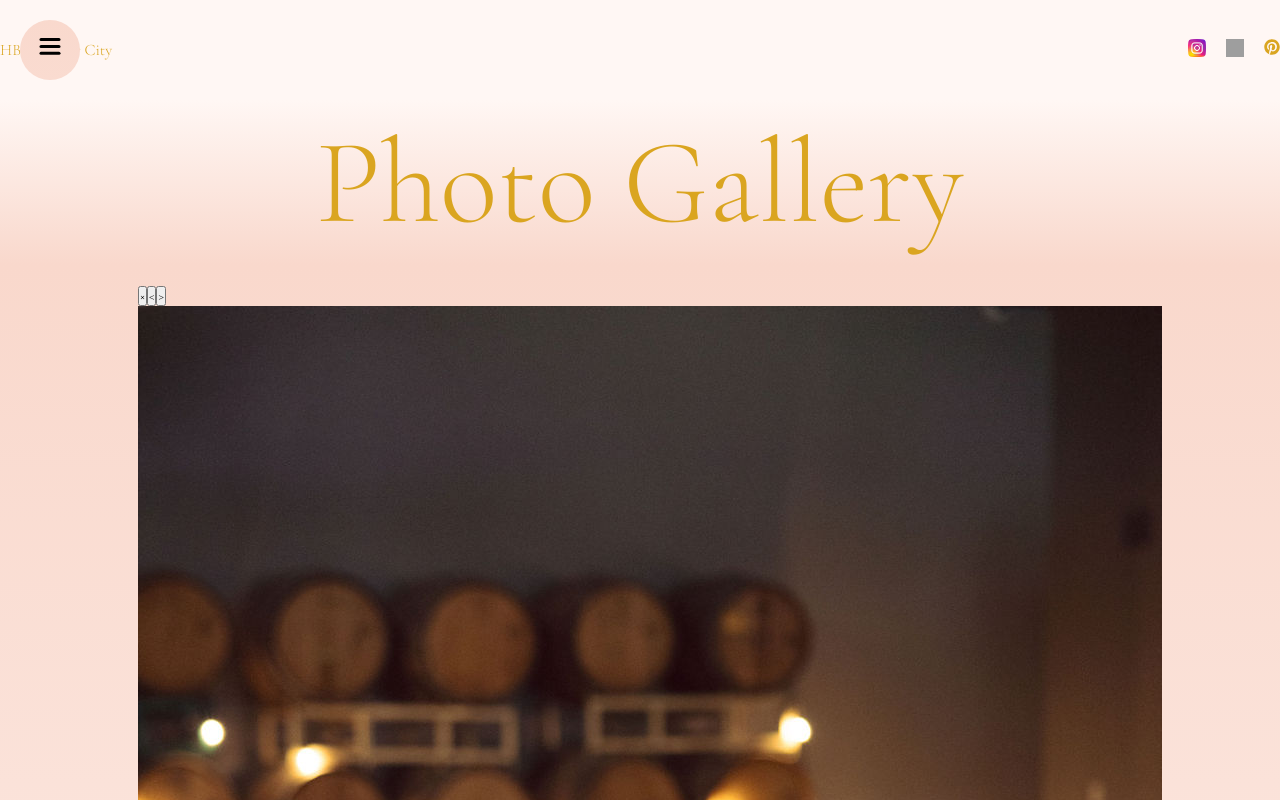
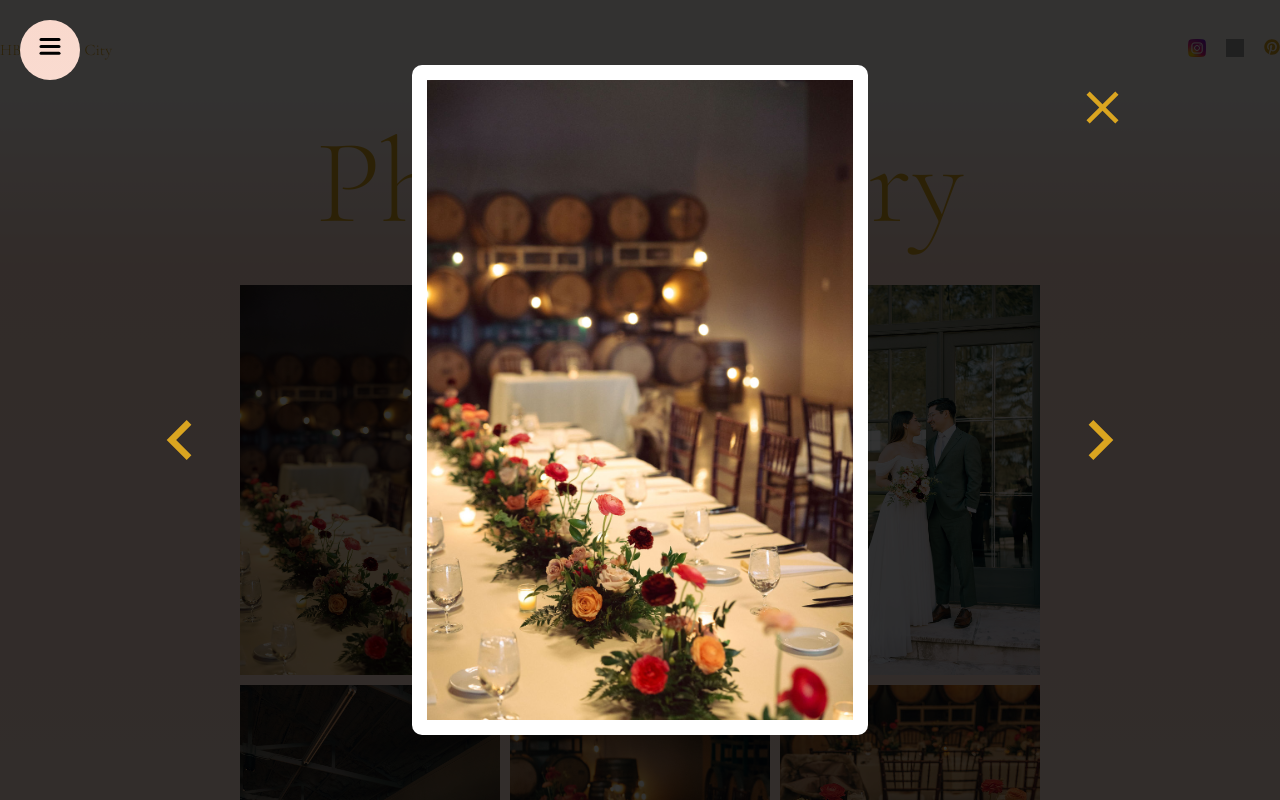
Before and after one commit to GPain2007/hbmAnimated, a React (Vite) app: page /gallery in a window 1280 px wide. Both pictures are taken after a click on the picture 370 px from the left and 479 px from the top of the page. Shown: the top 800 px of the page. Built offline with nearby package versions, Linux system fonts and the light colour scheme; grey boxes are pictures that could not be loaded; a web font is replaced by a local one.

Commit message:
added funcitonaliy for images

```diff
--- a/src/components/imagesviewer/ImageViewer.jsx
+++ b/src/components/imagesviewer/ImageViewer.jsx
@@ -1,6 +1,7 @@
 import "./ImageViewer.scss";
 import { useState } from "react";
-import Lightbox from "react-image-lightbox";
+import { IoMdClose } from "react-icons/io";
+import { MdKeyboardArrowLeft, MdKeyboardArrowRight } from "react-icons/md";
 import IMG1 from "/1S0A3672.jpg";
 import IMG2 from "/1S0A3677.jpg";
 import IMG3 from "/1S0A3668.jpg";
@@ -102,16 +103,21 @@ const ImageViewer = () => {
       {isOpen && (
         <div className="lightbox-overlay">
           <div className="lightbox-container">
-            <button className="lightbox-close" onClick={closeLightbox}>
-              &times;
-            </button>
-            <button className="lightbox-prev" onClick={handlePrev}>
-              &lt;
-            </button>
-            <button className="lightbox-next" onClick={handleNext}>
-              &gt;
-            </button>
-            <img src={images[currentIndex]} alt="lightbox image" />
+            <IoMdClose className="lightbox-close" onClick={closeLightbox} />
+            <MdKeyboardArrowLeft
+              className="lightbox-prev"
+              onClick={handlePrev}
+            />
+            <MdKeyboardArrowRight
+              className="lightbox-next"
+              onClick={handleNext}
+            />
+
+            <img
+              src={images[currentIndex]}
+              alt="lightbox image"
+              className="lightbox-image"
+            />
           </div>
         </div>
       )}
--- a/src/components/imagesviewer/ImageViewer.scss
+++ b/src/components/imagesviewer/ImageViewer.scss
@@ -76,3 +76,88 @@
   height: 100%;
   object-fit: cover;
 }
+
+.lightbox-overlay {
+  position: fixed;
+  top: 0;
+  left: 0;
+  width: 100%;
+  height: 100%;
+  background-color: rgba(0, 0, 0, 0.8);
+  display: flex;
+
+  justify-content: center;
+  align-items: center;
+  opacity: 0; /* Initially hidden */
+  animation: lightbox-show 0.3s ease-in-out forwards;
+}
+
+.lightbox-overlay.active {
+  opacity: 1;
+  animation: lightbox-hide 0.3s ease-in-out forwards;
+}
+
+.lightbox-overlay.inactive {
+  animation: lightbox-show 0.3s ease-in-out forwards;
+  opacity: 0;
+}
+
+@keyframes lightbox-show {
+  from {
+    opacity: 0;
+  }
+  to {
+    opacity: 1;
+  }
+}
+
+@keyframes lightbox-hide {
+  from {
+    opacity: 1;
+  }
+  to {
+    opacity: 0;
+  }
+}
+
+.lightbox-container {
+  background-color: #fff;
+  padding: 15px;
+  border-radius: 10px;
+  display: grid;
+  grid-template-columns: repeat(2);
+  gap: 10px;
+  max-width: 70%;
+  max-height: 800px;
+}
+
+.lightbox-close,
+.lightbox-prev,
+.lightbox-next {
+  position: absolute;
+  cursor: pointer;
+}
+
+.lightbox-close {
+  right: 150px;
+  font-size: 55px;
+  animation: lightbox-show 0.3s ease-in-out forwards;
+}
+
+.lightbox-prev {
+  left: 140px;
+  top: 50%;
+  font-size: 80px;
+}
+
+.lightbox-next {
+  right: 140px;
+  top: 50%;
+  font-size: 80px;
+}
+
+.lightbox-image {
+  max-width: 100%;
+  max-height: 80vh;
+  object-fit: cover;
+}
```
